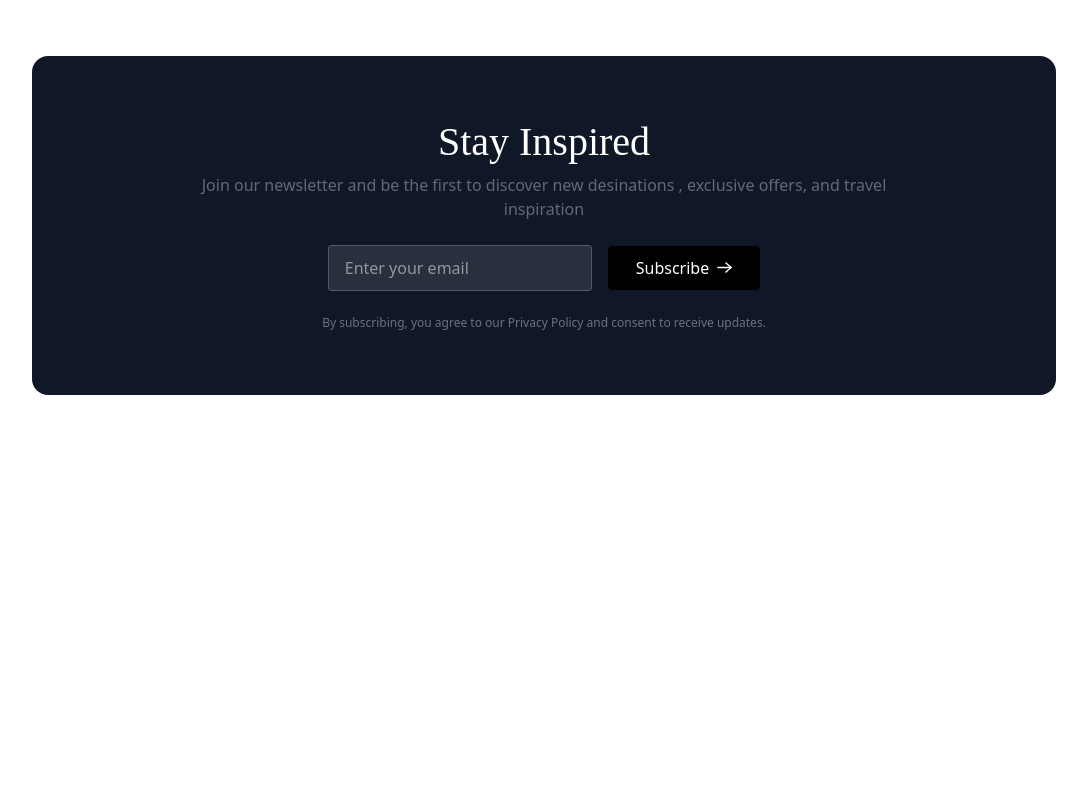
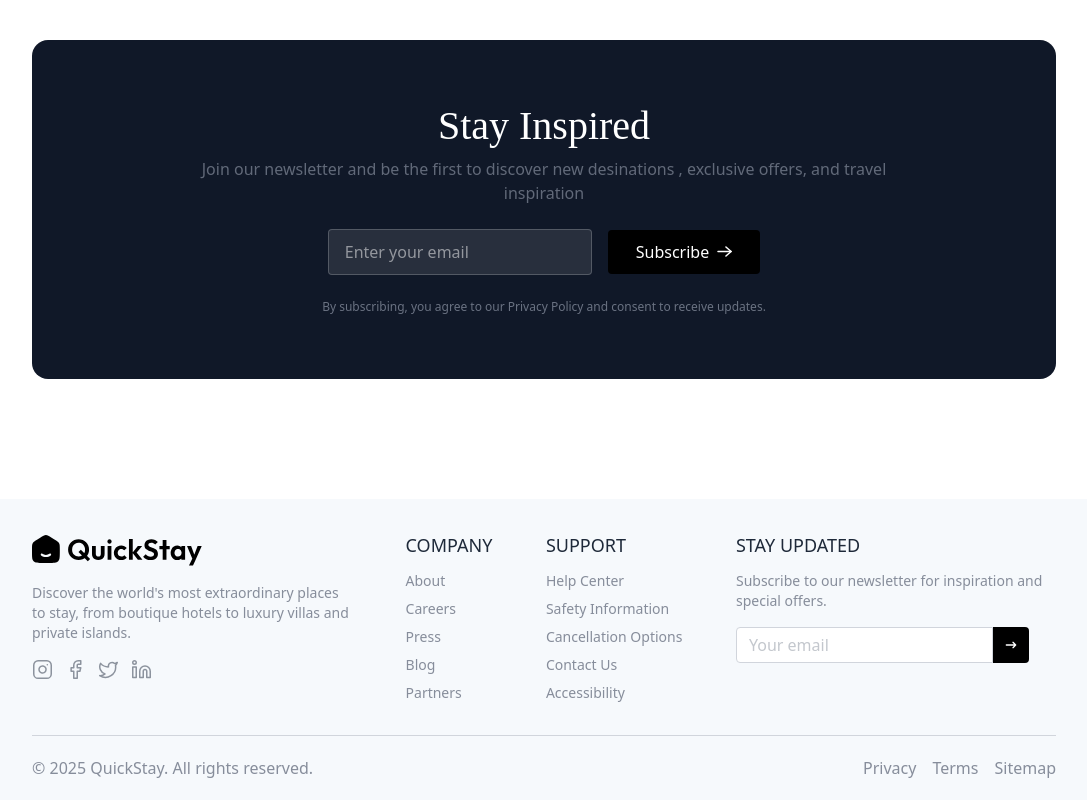
Before and after one commit to Al3k5a24/QuickStay, a React (Vite) app: page / in a window 1280 px wide. Shown: the part 3125-3925 px from the top of the page, without its empty margins (96-1183 px from the left). Before the commit the page ends 3640 px from the top, so only its background shows below. Built offline with nearby package versions, Linux system fonts and the light colour scheme; no server answers; a web font is replaced by a local one.

Commit message:
Home page finished

```diff
--- /dev/null
+++ b/src/components/Footer.jsx
@@ -0,0 +1,76 @@
+import React from 'react'
+import { assets } from '../../assets/assets'
+
+const Footer = () => {
+  return (
+    <div>
+      <div className='text-gray-500/80 bg-[#F6F9FC] pt-8 px-6 md:px-16 lg:px-24 xl:px-32'>
+            <div className='flex flex-wrap justify-between gap-12 md:gap-6'>
+                <div className='max-w-80'>
+                    <img src={assets.logo} className='invert mb-4 h-8 md:h-9' alt="logo" />
+                    <p className='text-sm'>
+                        Discover the world's most extraordinary places to stay, from boutique hotels to luxury villas and private islands.
+                    </p>
+                    <div className='flex items-center gap-3 mt-4'>
+                        {/* Instagram */}
+                        <img src={assets.instagramIcon} alt="" />
+                        {/* Facebook */}
+                        <img src={assets.facebookIcon} alt="" />
+                        {/* Twitter */}
+                        <img src={assets.twitterIcon} alt="" />
+                        {/* LinkedIn */}
+                        <img src={assets.linkendinIcon} alt="" />
+                    </div>
+                </div>
+
+                <div>
+                    <p className='text-lg text-gray-800'>COMPANY</p>
+                    <ul className='mt-3 flex flex-col gap-2 text-sm'>
+                        <li><a href="/about">About</a></li>
+                        <li><a href="/about">Careers</a></li>
+                        <li><a href="/about">Press</a></li>
+                        <li><a href="/about">Blog</a></li>
+                        <li><a href="/about">Partners</a></li>
+                    </ul>
+                </div>
+
+                <div>
+                    <p className='text-lg text-gray-800'>SUPPORT</p>
+                    <ul className='mt-3 flex flex-col gap-2 text-sm'>
+                        <li><a href="#">Help Center</a></li>
+                        <li><a href="#">Safety Information</a></li>
+                        <li><a href="#">Cancellation Options</a></li>
+                        <li><a href="#">Contact Us</a></li>
+                        <li><a href="#">Accessibility</a></li>
+                    </ul>
+                </div>
+
+                <div className='max-w-80'>
+                    <p className='text-lg text-gray-800'>STAY UPDATED</p>
+                    <p className='mt-3 text-sm'>
+                        Subscribe to our newsletter for inspiration and special offers.
+                    </p>
+                    <div className='flex items-center mt-4'>
+                        <input type="text" className='bg-white rounded-l border border-gray-300 h-9 px-3 outline-none' placeholder='Your email' />
+                        <button className='flex items-center justify-center bg-black h-9 w-9 aspect-square rounded-r'>
+                            {/* Arrow icon */}
+                            <svg className="w-4 h-4 text-white" aria-hidden="true" xmlns="http://www.w3.org/2000/svg" width="24" height="24" fill="none" viewBox="0 0 24 24"><path stroke="currentColor" strokeLinecap="round" strokeLinejoin="round" strokeWidth="2" d="M19 12H5m14 0-4 4m4-4-4-4" /></svg>
+                        </button>
+                    </div>
+                </div>
+            </div>
+            <hr className='border-gray-300 mt-8' />
+            <div className='flex flex-col md:flex-row gap-2 items-center justify-between py-5'>
+                <p>© {new Date().getFullYear()} QuickStay. All rights reserved.</p>
+                <ul className='flex items-center gap-4'>
+                    <li><a href="/about">Privacy</a></li>
+                    <li><a href="/about">Terms</a></li>
+                    <li><a href="/about">Sitemap</a></li>
+                </ul>
+            </div>
+        </div>
+    </div>
+  )
+}
+
+export default Footer
--- a/src/components/Testimonials.jsx
+++ b/src/components/Testimonials.jsx
@@ -14,7 +14,7 @@
       <div className="mt-5 flex flex-wrap justify-center gap-6">
         {testimonials.map((testimonials)=>(
             <div key={testimonials.id} className="text-sm w-80 border border-gray-500/30 pb-6 rounded-lg bg-white shadow-[0px_4px_15px_0px] shadow-black/5 overflow-hidden">
-                <div className="flex items-center gap-4 px-5 py-4 bg-blue-500/50">
+                <div className="flex items-center gap-4 px-5 py-4 bg-blue-500/20">
                     <img className="h-12 w-12 rounded-full" src={testimonials.image} alt="" />
                     <div>
                         <h1 className="text-lg font-medium text-gray-800">{testimonials.name}</h1>
@@ -39,9 +39,10 @@
                             <path d="M10.525.464a.5.5 0 0 1 .95 0l2.107 6.482a.5.5 0 0 0 .475.346h6.817a.5.5 0 0 1 .294.904l-5.515 4.007a.5.5 0 0 0-.181.559l2.106 6.483a.5.5 0 0 1-.77.559l-5.514-4.007a.5.5 0 0 0-.588 0l-5.514 4.007a.5.5 0 0 1-.77-.56l2.106-6.482a.5.5 0 0 0-.181-.56L.832 8.197a.5.5 0 0 1 .294-.904h6.817a.5.5 0 0 0 .475-.346z" fill="#2f68ed"/>
                         </svg>
                     </div>
-                    <p className="text-gray-500 mt-5">{testimonials.review}</p>
+                    <div className='mt-1 flex items-center gap-2'>
+                        <p className="text-gray-500 mt-5 mb-0">{testimonials.review}</p>
+                    </div>
                 </div>
-                <a href="#" className="text-blue-500/80 underline px-5">Read more</a>
             </div>))}
         </div>
     </div>
--- a/src/pages/Home.jsx
+++ b/src/pages/Home.jsx
@@ -4,6 +4,7 @@
 import ExclusiveOffers from '../components/ExclusiveOffers'
 import Testimonials from '../components/Testimonials'
 import NewsLetter from '../components/NewsLetter'
+import Footer from '../components/Footer'
 
 const Home = () => {
   return (
@@ -13,6 +14,7 @@
       <ExclusiveOffers/>
       <Testimonials/>
       <NewsLetter/>
+      <Footer/>
     </>
   )
 }
```
